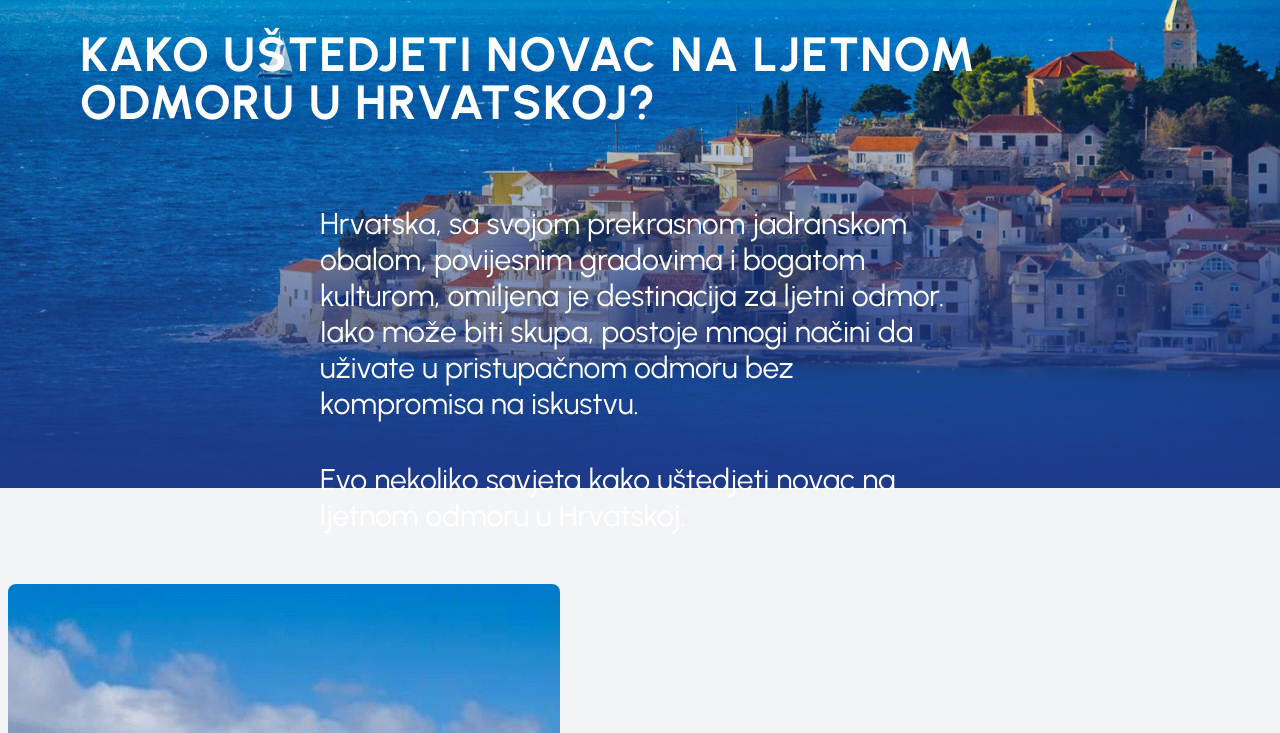
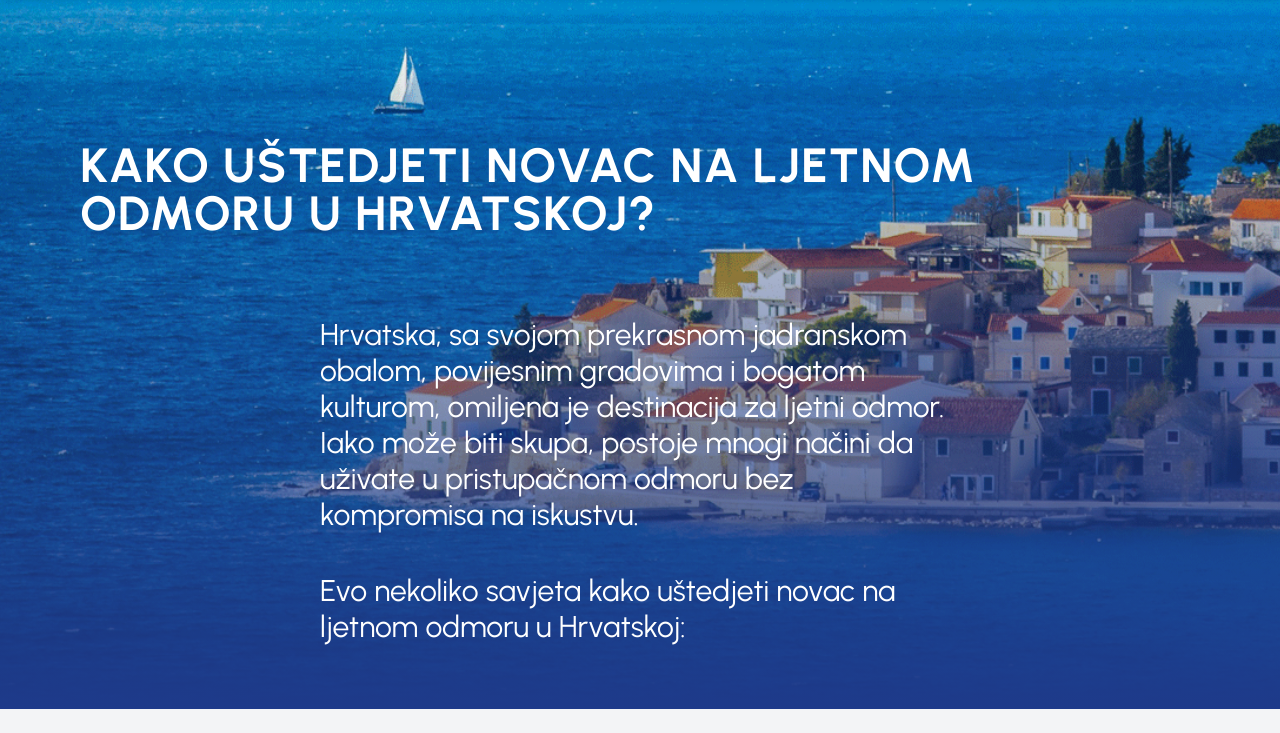
Before and after one commit to F00sh/nova_blog, a plain HTML site: page index.html in a window 1280 px wide. Shown: the part 67-800 px from the top of the page. Drawn offline with nearby package versions, Linux system fonts and the light colour scheme.

Commit message:
Update: fix landscape orientation for header

```diff
--- a/index.html
+++ b/index.html
@@ -97,7 +97,7 @@
 
   <!-- Main Content Wrapper -->
   <div class="flex-1 mt-16 overflow-y-auto scroller">
-    <div class="w-full h-2/3 bg-red-400 aspect-auto bg-no-repeat"
+    <div class="w-full h-fit bg-red-400 aspect-auto bg-no-repeat"
       style="background-image: url(content/PrimostenWide.png); background-position: top left; background-size: cover;">
       <div
         class="flex flex-col h-full text-white bg-gradient-to-b from-transparent to-blue-900 bg-opacity-60 items-center justify-center py-16">
```
